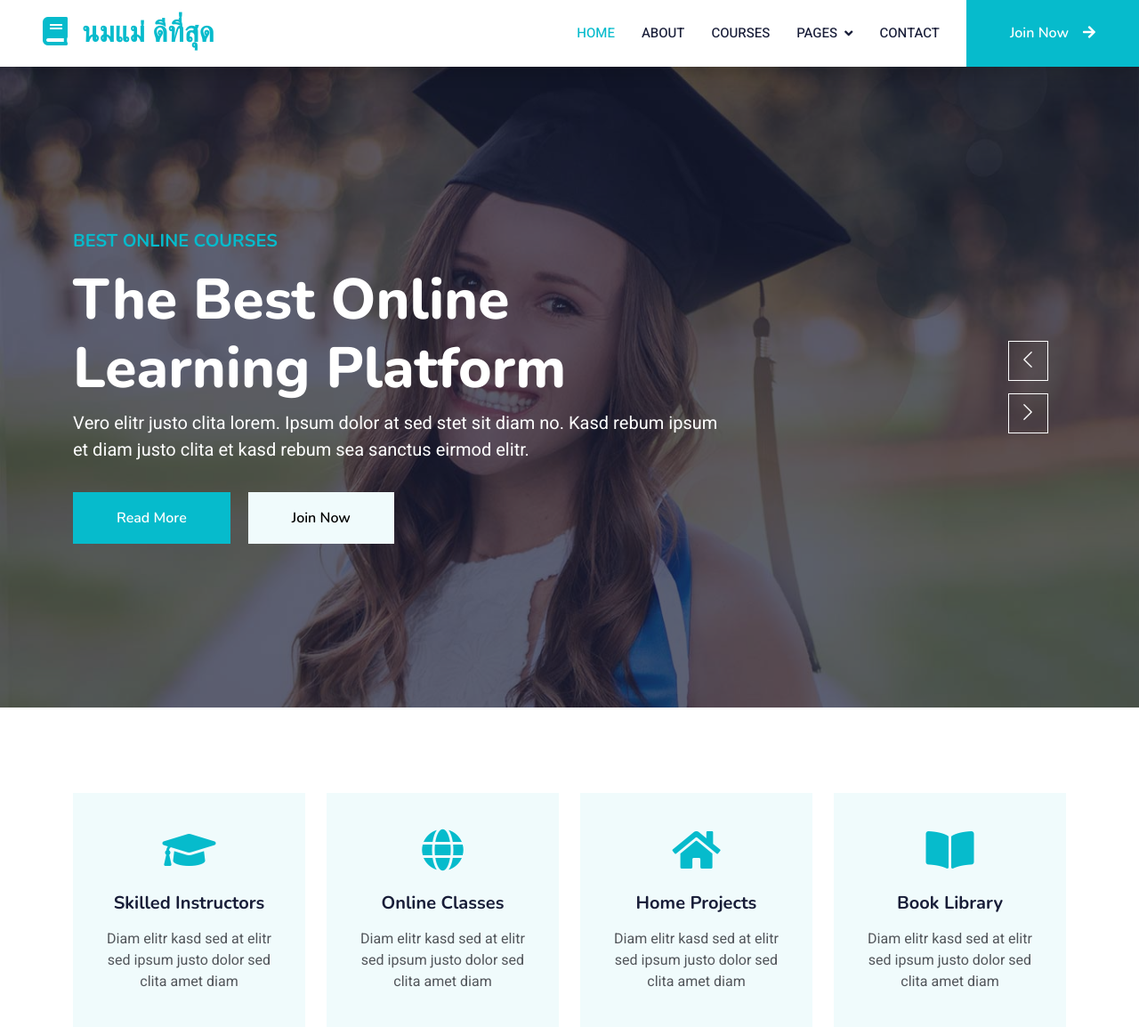
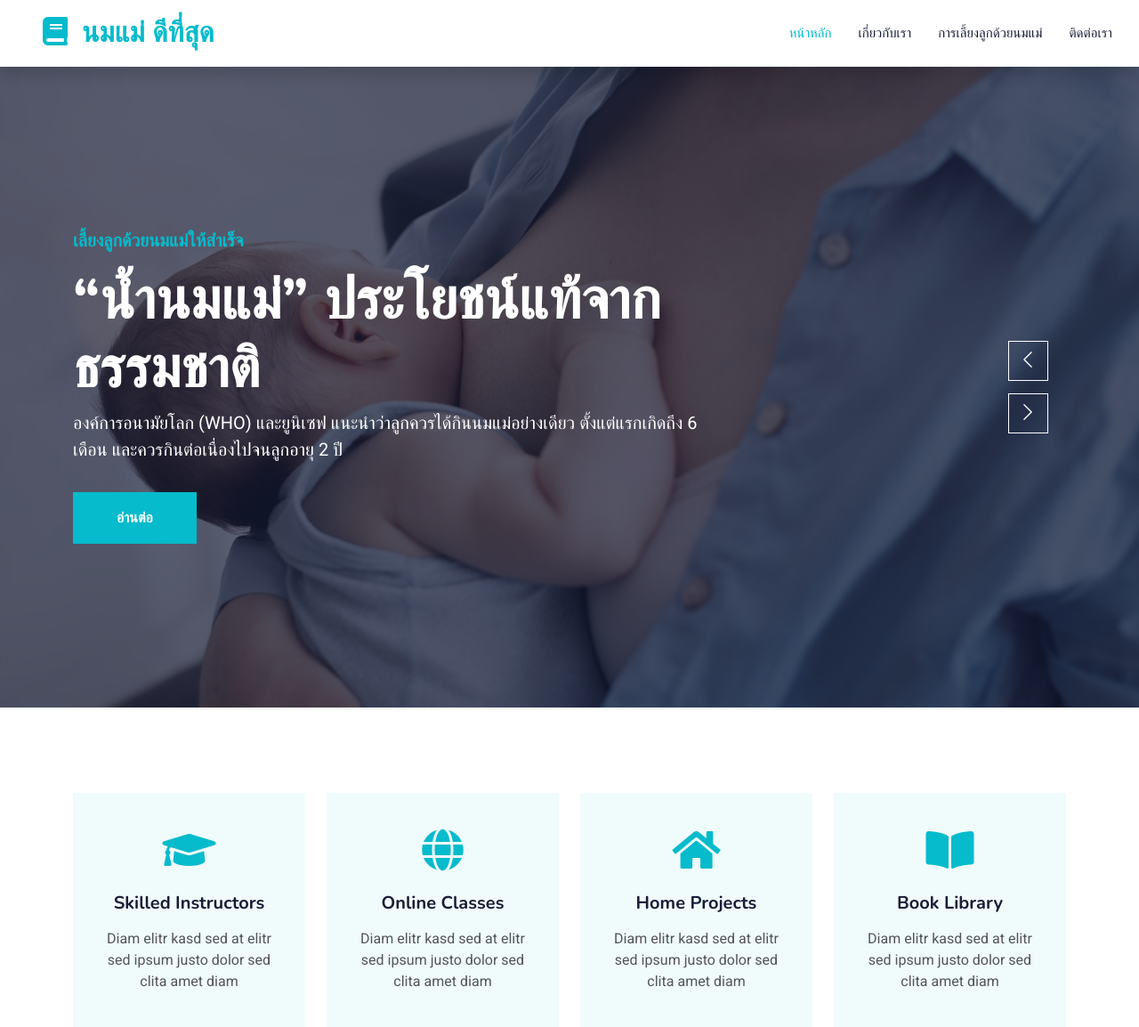
Before and after one commit to joblackpoc/mommilk, a Django app: page / in a window 1280 px wide. Shown: the top 1154 px of the page at 89% size. Run offline with Django 5.2, Linux system fonts and the light colour scheme; some libraries are stand-ins or nearby versions.

Commit message:
conten slider

```diff
--- a/templates/index.html
+++ b/templates/index.html
@@ -52,10 +52,10 @@
         </button>
         <div class="collapse navbar-collapse" id="navbarCollapse">
             <div class="navbar-nav ms-auto p-4 p-lg-0">
-                <a href="index.html" class="nav-item nav-link active">Home</a>
-                <a href="about.html" class="nav-item nav-link">About</a>
-                <a href="courses.html" class="nav-item nav-link">Courses</a>
-                <div class="nav-item dropdown">
+                <a href="index.html" class="nav-item nav-link active">หน้าหลัก</a>
+                <a href="about.html" class="nav-item nav-link">เกี่ยวกับเรา</a>
+                <a href="courses.html" class="nav-item nav-link">การเลี้ยงลูกด้วยนมแม่</a>
+                <!--<div class="nav-item dropdown">
                     <a href="#" class="nav-link dropdown-toggle" data-bs-toggle="dropdown">Pages</a>
                     <div class="dropdown-menu fade-down m-0">
                         <a href="team.html" class="dropdown-item">Our Team</a>
@@ -63,9 +63,11 @@
                         <a href="404.html" class="dropdown-item">404 Page</a>
                     </div>
                 </div>
-                <a href="contact.html" class="nav-item nav-link">Contact</a>
+                -->
+                <a href="contact.html" class="nav-item nav-link">ติดต่อเรา</a>
             </div>
-            <a href="" class="btn btn-primary py-4 px-lg-5 d-none d-lg-block">Join Now<i class="fa fa-arrow-right ms-3"></i></a>
+            <!--<a href="" class="btn btn-primary py-4 px-lg-5 d-none d-lg-block">Join Now<i class="fa fa-arrow-right ms-3"></i></a>
+            -->
         </div>
     </nav>
     <!-- Navbar End -->
@@ -75,32 +77,34 @@
     <div class="container-fluid p-0 mb-5">
         <div class="owl-carousel header-carousel position-relative">
             <div class="owl-carousel-item position-relative">
-                <img class="img-fluid" src="{% static 'img/carousel1.jpg' %}" alt="">
+                <img class="img-fluid" src="{% static 'img/breastmilk3.jpg' %}" alt="">
                 <div class="position-absolute top-0 start-0 w-100 h-100 d-flex align-items-center" style="background: rgba(24, 29, 56, .7);">
                     <div class="container">
                         <div class="row justify-content-start">
                             <div class="col-sm-10 col-lg-8">
-                                <h5 class="text-primary text-uppercase mb-3 animated slideInDown">Best Online Courses</h5>
-                                <h1 class="display-3 text-white animated slideInDown">The Best Online Learning Platform</h1>
-                                <p class="fs-5 text-white mb-4 pb-2">Vero elitr justo clita lorem. Ipsum dolor at sed stet sit diam no. Kasd rebum ipsum et diam justo clita et kasd rebum sea sanctus eirmod elitr.</p>
-                                <a href="" class="btn btn-primary py-md-3 px-md-5 me-3 animated slideInLeft">Read More</a>
-                                <a href="" class="btn btn-light py-md-3 px-md-5 animated slideInRight">Join Now</a>
+                                <h5 class="text-primary text-uppercase mb-3 animated slideInDown">เลี้ยงลูกด้วยนมแม่ให้สำเร็จ</h5>
+                                <h1 class="display-3 text-white animated slideInDown">“น้ำนมแม่” ประโยชน์แท้จากธรรมชาติ</h1>
+                                <p class="fs-5 text-white mb-4 pb-2">องค์การอนามัยโลก (WHO) และยูนิเซฟ แนะนำว่าลูกควรได้กินนมแม่อย่างเดียว ตั้งแต่แรกเกิดถึง 6 เดือน และควรกินต่อเนื่องไปจนลูกอายุ 2 ปี</p>
+                                <a href="" class="btn btn-primary py-md-3 px-md-5 me-3 animated slideInLeft">อ่านต่อ</a>
+                                <!--<a href="" class="btn btn-light py-md-3 px-md-5 animated slideInRight">Join Now</a>
+                                -->
                             </div>
                         </div>
                     </div>
                 </div>
             </div>
             <div class="owl-carousel-item position-relative">
-                <img class="img-fluid" src="{% static 'img/carousel2.jpg' %}" alt="">
+                <img class="img-fluid" src="{% static 'img/breastmilk2.jpg' %}" alt="">
                 <div class="position-absolute top-0 start-0 w-100 h-100 d-flex align-items-center" style="background: rgba(24, 29, 56, .7);">
                     <div class="container">
                         <div class="row justify-content-start">
                             <div class="col-sm-10 col-lg-8">
-                                <h5 class="text-primary text-uppercase mb-3 animated slideInDown">Best Online Courses</h5>
-                                <h1 class="display-3 text-white animated slideInDown">Get Educated Online From Your Home</h1>
-                                <p class="fs-5 text-white mb-4 pb-2">Vero elitr justo clita lorem. Ipsum dolor at sed stet sit diam no. Kasd rebum ipsum et diam justo clita et kasd rebum sea sanctus eirmod elitr.</p>
-                                <a href="" class="btn btn-primary py-md-3 px-md-5 me-3 animated slideInLeft">Read More</a>
-                                <a href="" class="btn btn-light py-md-3 px-md-5 animated slideInRight">Join Now</a>
+                                <h5 class="text-primary text-uppercase mb-3 animated slideInDown">เลี้ยงลูกด้วยนมแม่ให้สำเร็จ</h5>
+                                <h1 class="display-3 text-white animated slideInDown">“ให้ลูกดูดเร็ว  ดูดบ่อย ดูดถูกต้องหรือดูดถูกวิธี”</h1>
+                                <p class="fs-5 text-white mb-4 pb-2">องค์การอนามัยโลก (WHO) และยูนิเซฟ แนะนำว่าลูกควรได้กินนมแม่อย่างเดียว ตั้งแต่แรกเกิดถึง 6 เดือน และควรกินต่อเนื่องไปจนลูกอายุ 2 ปี</p>
+                                <a href="" class="btn btn-primary py-md-3 px-md-5 me-3 animated slideInLeft">อ่านต่อ</a>
+                                <!--<a href="" class="btn btn-light py-md-3 px-md-5 animated slideInRight">Join Now</a>
+                                -->
                             </div>
                         </div>
                     </div>
```
Also changed, not shown: static/img/breastmilk1.jpg (added), static/img/breastmilk2.jpg (added), static/img/breastmilk3.jpg (added).
